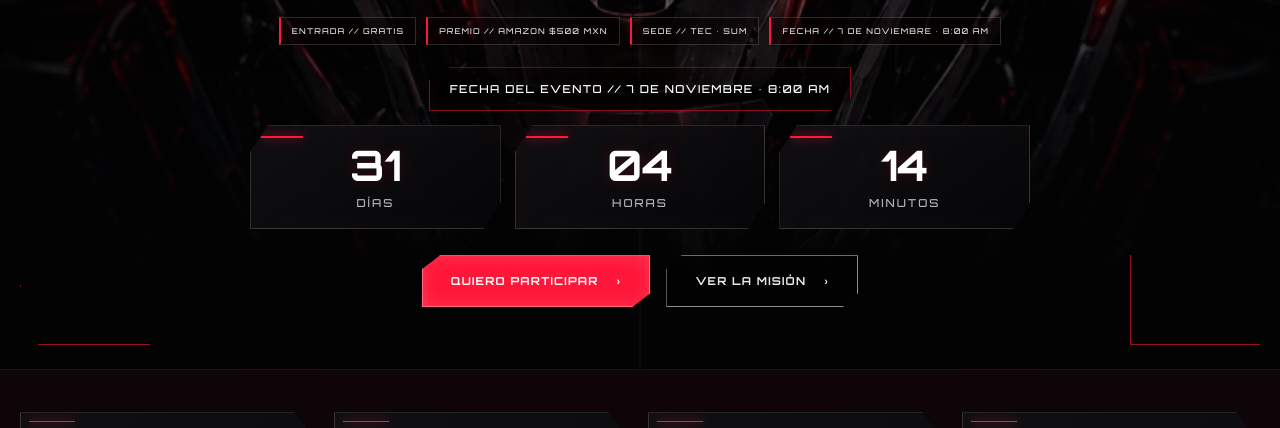
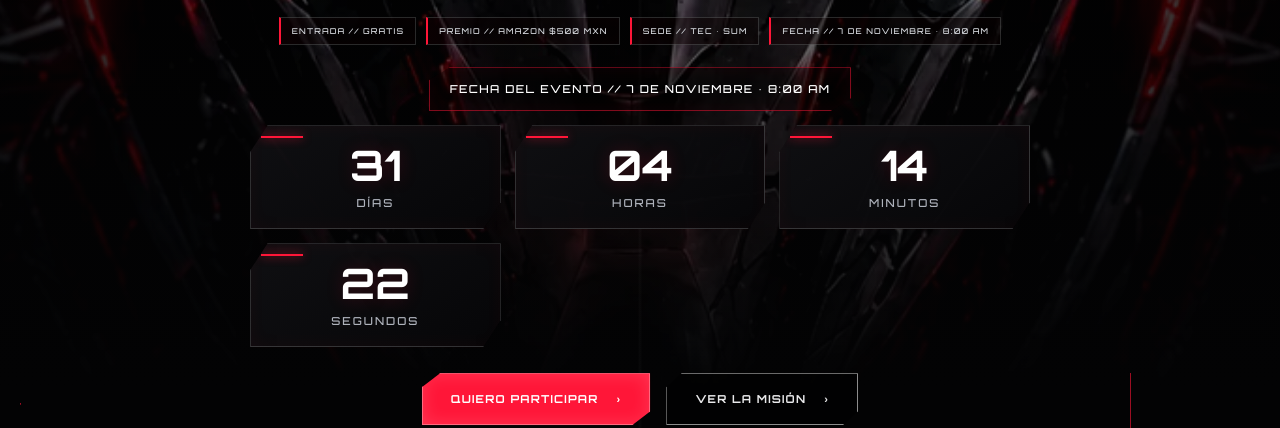
Before and after one commit to MarioDuveg/codexia, a plain HTML site: page index.html in a window 1280 px wide. Shown: the part 838-1266 px from the top of the page. Drawn offline with Linux system fonts and the light colour scheme.

Commit message:
Add files via upload

```diff
--- a/index.html
+++ b/index.html
@@ -89,6 +89,10 @@
             <div class="countdown-card">
               <strong id="countdownMinutes">--</strong>
               <span>MINUTOS</span>
+            </div>
+            <div class="countdown-card">
+              <strong id="countdownSeconds">--</strong>
+              <span>SEGUNDOS</span>
             </div>
           </div>
         </div>
--- a/script.js
+++ b/script.js
@@ -174,6 +174,7 @@ function updateCountdown() {
   const daysEl = document.getElementById('countdownDays');
   const hoursEl = document.getElementById('countdownHours');
   const minutesEl = document.getElementById('countdownMinutes');
+  const secondsEl = document.getElementById('countdownSeconds');
 
   const now = new Date();
   const target = getNextEventDate();
@@ -184,18 +185,21 @@ function updateCountdown() {
     if (daysEl) daysEl.textContent = '0';
     if (hoursEl) hoursEl.textContent = '0';
     if (minutesEl) minutesEl.textContent = '0';
+    if (secondsEl) secondsEl.textContent = '0';
     return;
   }
 
-  const totalMinutes = Math.floor(diff / (1000 * 60));
-  const days = Math.floor(totalMinutes / (60 * 24));
-  const hours = Math.floor((totalMinutes % (60 * 24)) / 60);
-  const minutes = totalMinutes % 60;
+  const totalSeconds = Math.floor(diff / 1000);
+  const days = Math.floor(totalSeconds / (60 * 60 * 24));
+  const hours = Math.floor((totalSeconds % (60 * 60 * 24)) / (60 * 60));
+  const minutes = Math.floor((totalSeconds % (60 * 60)) / 60);
+  const seconds = totalSeconds % 60;
 
   if (daysEl) daysEl.textContent = String(days).padStart(2, '0');
   if (hoursEl) hoursEl.textContent = String(hours).padStart(2, '0');
   if (minutesEl) minutesEl.textContent = String(minutes).padStart(2, '0');
+  if (secondsEl) secondsEl.textContent = String(seconds).padStart(2, '0');
 }
 
 updateCountdown();
-setInterval(updateCountdown, 30000);
+setInterval(updateCountdown, 1000);
--- a/styles.css
+++ b/styles.css
@@ -1191,3 +1191,69 @@ footer {
     padding: 12px 16px;
   }
 }
+
+
+/* Animación ligera en ojos de Ultron */
+.hero-image-wrap::before {
+  content: "";
+  position: absolute;
+  inset: 0;
+  z-index: 2;
+  pointer-events: none;
+  background:
+    radial-gradient(circle at 42% 18%, rgba(255, 20, 50, 0.28) 0%, rgba(255, 20, 50, 0.14) 6%, rgba(255, 20, 50, 0.05) 11%, transparent 18%),
+    radial-gradient(circle at 58% 18%, rgba(255, 20, 50, 0.28) 0%, rgba(255, 20, 50, 0.14) 6%, rgba(255, 20, 50, 0.05) 11%, transparent 18%);
+  filter: blur(5px);
+  mix-blend-mode: screen;
+  opacity: .55;
+  animation: ultronEyesPulse 2.8s ease-in-out infinite;
+}
+
+.hero-image-wrap::after {
+  content: "";
+  position: absolute;
+  inset: 0;
+  z-index: 2;
+  pointer-events: none;
+  background:
+    radial-gradient(circle at 42% 18%, rgba(255, 40, 65, 0.15) 0%, transparent 20%),
+    radial-gradient(circle at 58% 18%, rgba(255, 40, 65, 0.15) 0%, transparent 20%);
+  filter: blur(18px);
+  mix-blend-mode: screen;
+  opacity: .4;
+  animation: ultronEyesGlow 4s ease-in-out infinite;
+}
+
+@keyframes ultronEyesPulse {
+  0%, 100% {
+    opacity: .42;
+    transform: scale(1);
+  }
+  50% {
+    opacity: .72;
+    transform: scale(1.01);
+  }
+}
+
+@keyframes ultronEyesGlow {
+  0%, 100% {
+    opacity: .24;
+  }
+  50% {
+    opacity: .52;
+  }
+}
+
+@media (max-width: 860px) {
+  .hero-image-wrap::before {
+    background:
+      radial-gradient(circle at 41.5% 19%, rgba(255, 20, 50, 0.26) 0%, rgba(255, 20, 50, 0.12) 6%, rgba(255, 20, 50, 0.04) 11%, transparent 18%),
+      radial-gradient(circle at 58.5% 19%, rgba(255, 20, 50, 0.26) 0%, rgba(255, 20, 50, 0.12) 6%, rgba(255, 20, 50, 0.04) 11%, transparent 18%);
+  }
+
+  .hero-image-wrap::after {
+    background:
+      radial-gradient(circle at 41.5% 19%, rgba(255, 40, 65, 0.12) 0%, transparent 20%),
+      radial-gradient(circle at 58.5% 19%, rgba(255, 40, 65, 0.12) 0%, transparent 20%);
+  }
+}
```
